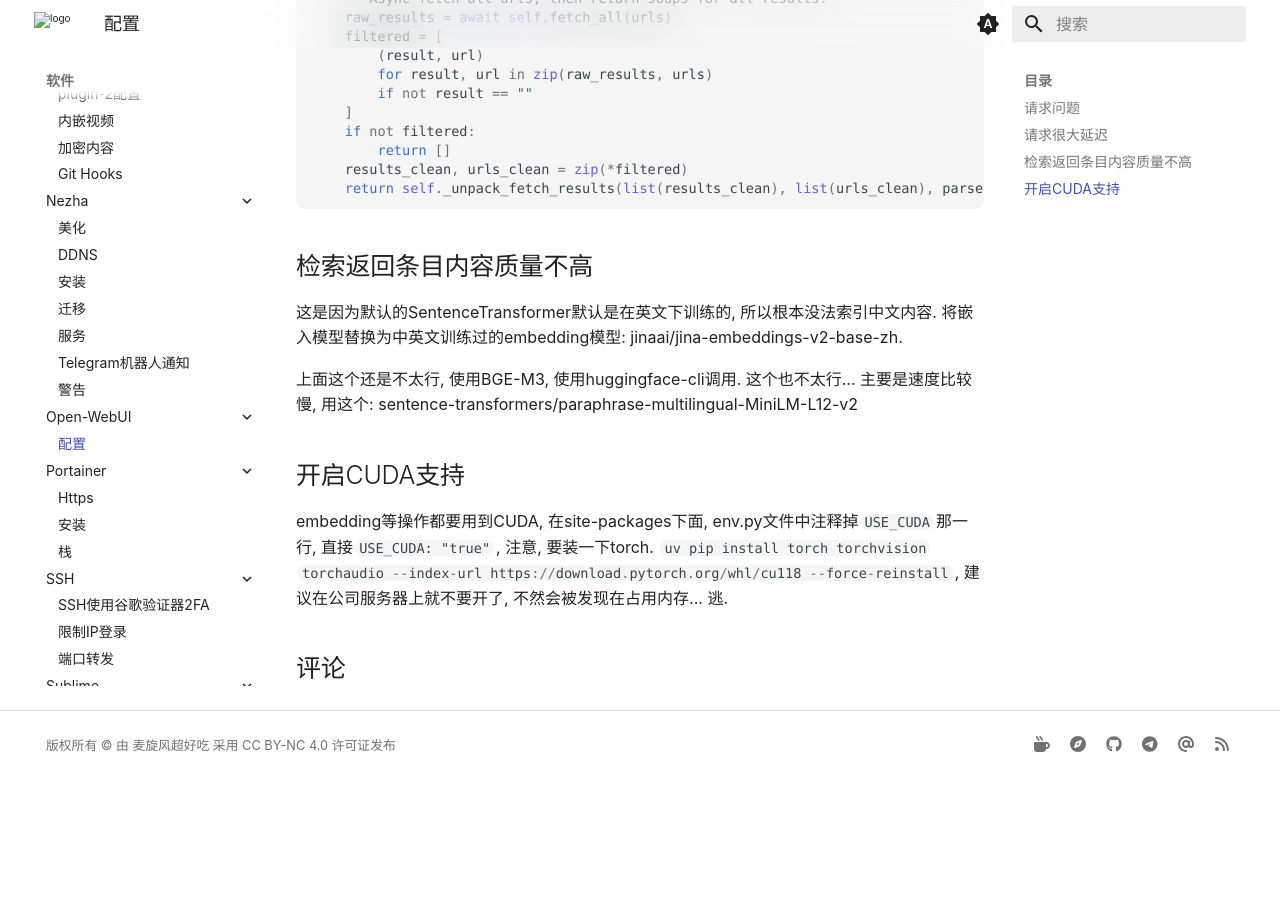
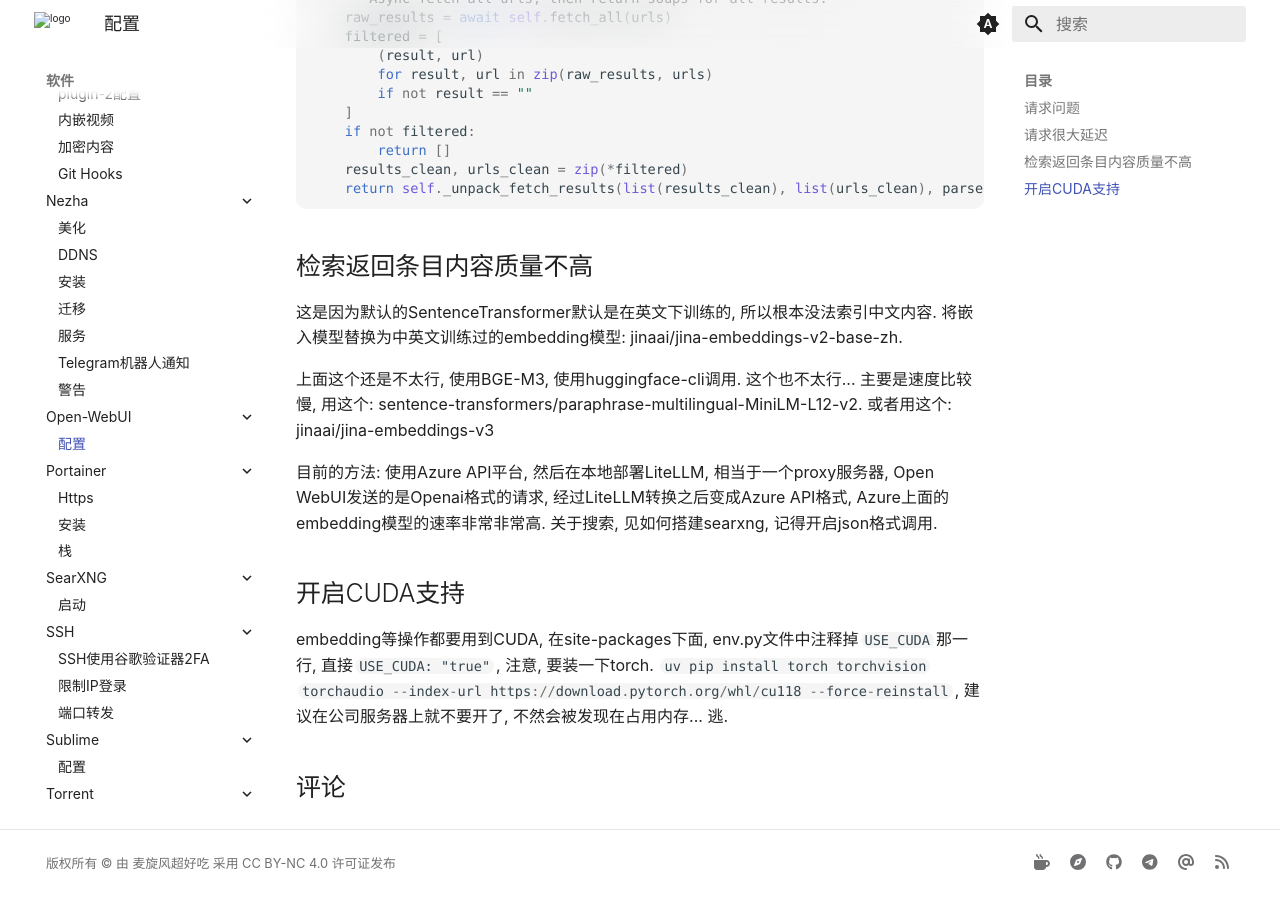
Before and after one commit to ricolxwz/note, an MkDocs documentation site: the page built from docs/software/open-webui/config.md, in a window 1280 px wide and 900 px high, scrolled down 1109 px. Built offline with MkDocs 1.6.1 and Material for MkDocs 9.7.7, drawn with Linux system fonts in a browser that asks for light colours; some web fonts are replaced; comment, search, counter and statistics services are not loaded; a style sheet for code colours, icons or effects is not loaded; before the commit the page ends 1890 px from its top, so only the background shows below that.

Commit message:
create 1 file and update 2 files

```diff
--- a/docs/software/open-webui/config.md
+++ b/docs/software/open-webui/config.md
@@ -55,7 +55,9 @@
 
 这是因为默认的SentenceTransformer默认是在英文下训练的, 所以根本没法索引中文内容. 将嵌入模型替换为中英文训练过的embedding模型: jinaai/jina-embeddings-v2-base-zh.
 
-上面这个还是不太行, 使用BGE-M3, 使用huggingface-cli调用. 这个也不太行... 主要是速度比较慢, 用这个: sentence-transformers/paraphrase-multilingual-MiniLM-L12-v2
+上面这个还是不太行, 使用BGE-M3, 使用huggingface-cli调用. 这个也不太行... 主要是速度比较慢, 用这个: sentence-transformers/paraphrase-multilingual-MiniLM-L12-v2. 或者用这个: jinaai/jina-embeddings-v3
+
+目前的方法: 使用Azure API平台, 然后在本地部署LiteLLM, 相当于一个proxy服务器, Open WebUI发送的是Openai格式的请求, 经过LiteLLM转换之后变成Azure API格式, Azure上面的embedding模型的速率非常非常高. 关于搜索, 见如何搭建searxng, 记得开启json格式调用.
 
 ## 开启CUDA支持
 
--- a/mkdocs.yml
+++ b/mkdocs.yml
@@ -511,6 +511,8 @@
       - 无法调整MD单元格内的文字大小: software/jetbrains/cannot-addjust-font-in-md-cell.md
     - KDE:
       - 配置: software/kde/config.md
+    - LiteLLM:
+      - 配置: software/litellm/config.md
     - Minio:
       - virtual host 风格: software/minio/virtual-host-style.md
       - 无法加载桶: software/minio/can-not-load-bucket.md
@@ -536,6 +538,8 @@
       - Https: software/portainer/https.md
       - 安装: software/portainer/install.md
       - 栈: software/portainer/stack.md
+    - SearXNG:
+      - 启动: software/searxng/setup.md
     - SSH:
       - SSH使用谷歌验证器2FA: software/ssh/use-google-2fa.md
       - 限制IP登录: software/ssh/restrict-ip-login.md
```
Also changed, not shown: docs/software/litellm/config.md (added, +66 -0 lines).
